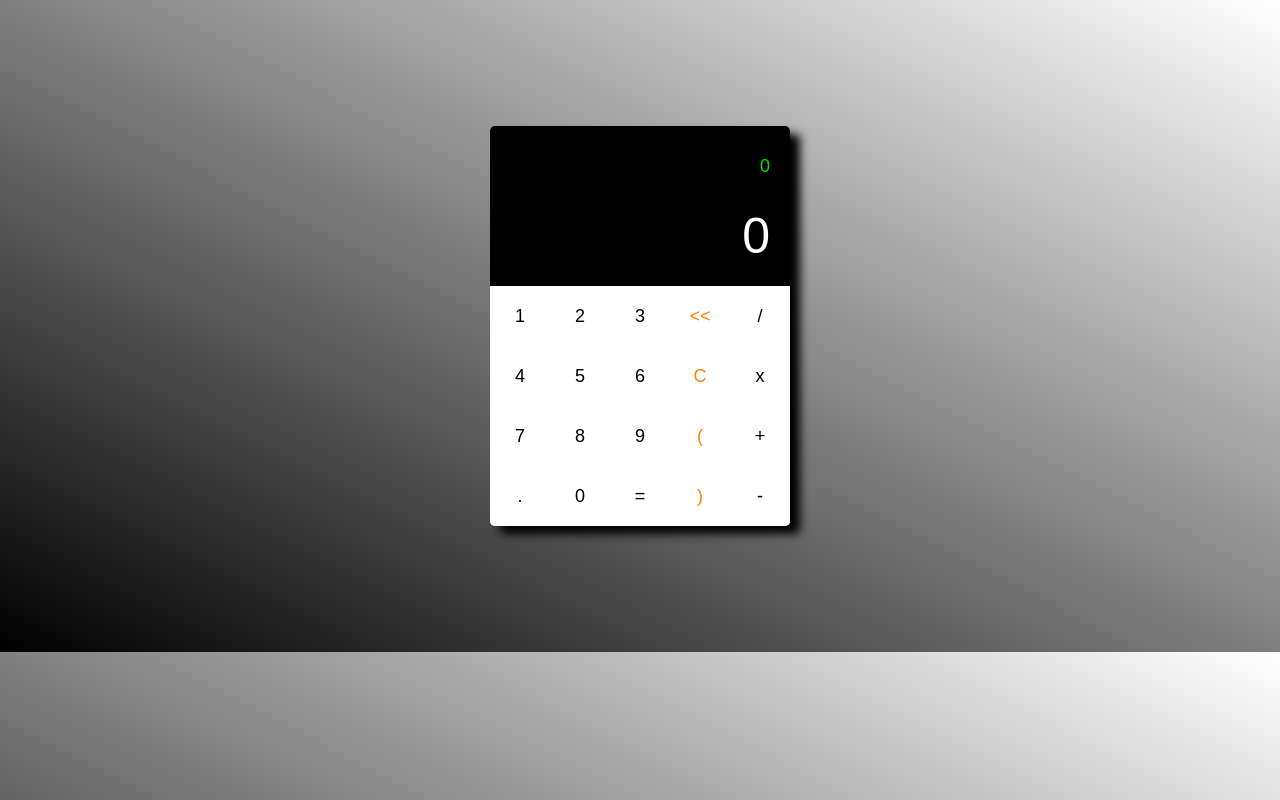
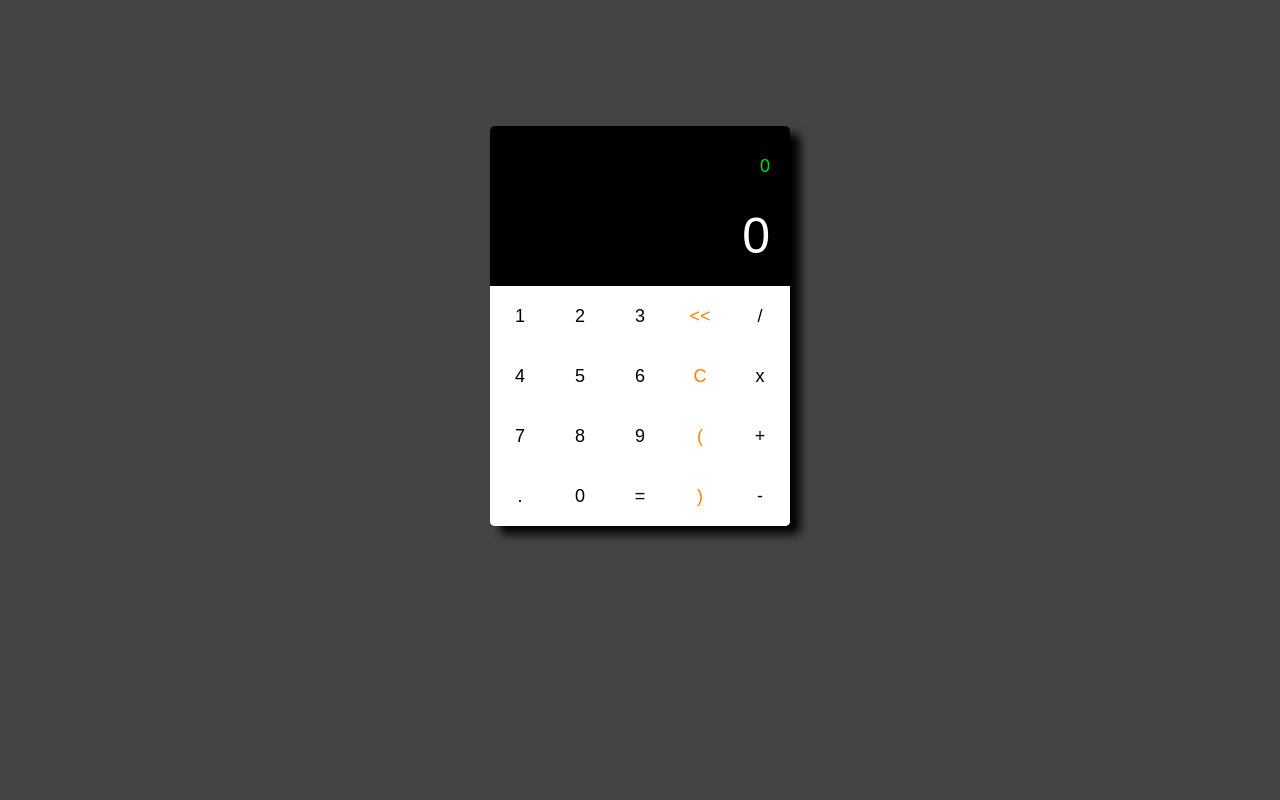
Before and after one commit to GouldPek/AlexeyBelous, a plain HTML site: page index.html in a window 1280 px wide. Drawn offline with Linux system fonts and the light colour scheme.

Commit message:
Update style__calc.css

```diff
--- a/style__calc.css
+++ b/style__calc.css
@@ -9,7 +9,7 @@
 ==========================*/
 
 body{
-	background: linear-gradient(to left bottom, #fff, #000);
+	background: #444;
 	width: 100%;
 	height: 100%;
 }
```
